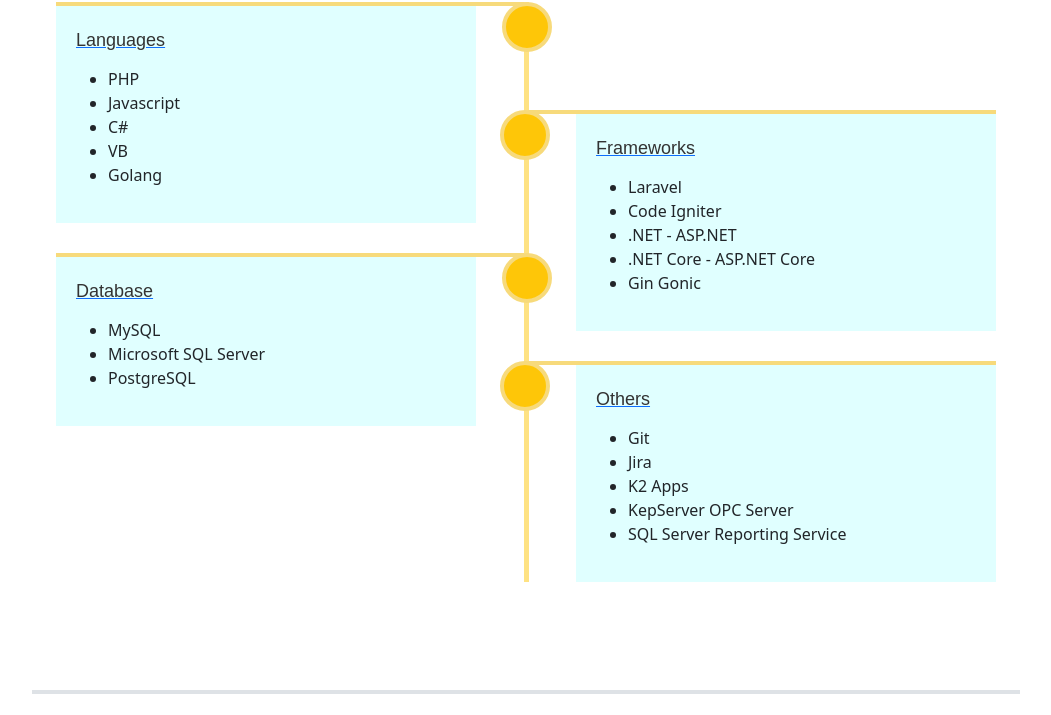
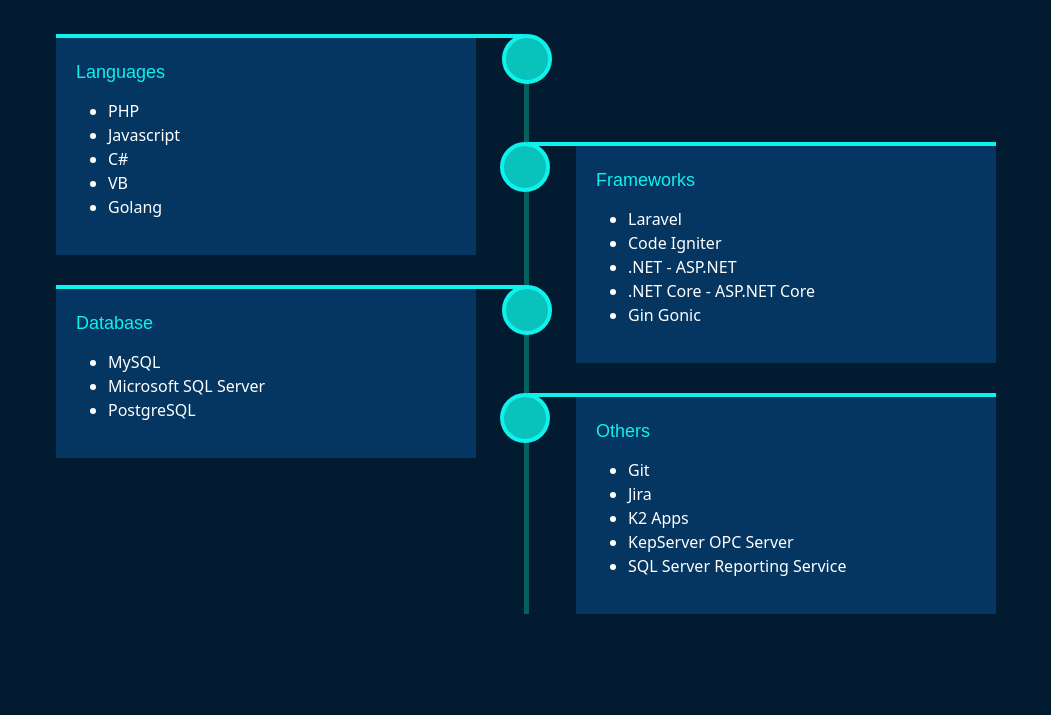
Before and after one commit to powertech2nd/frontend_personal_portfolio, a plain HTML site: page tech_stacks.html in a window 1280 px wide. Shown: the part 334-1049 px from the top of the page, without its empty margins (114-1165 px from the left). Drawn offline with nearby package versions, Linux system fonts and the light colour scheme.

Commit message:
Dark theme Tech Stacks page

```diff
--- a/tech_stacks.html
+++ b/tech_stacks.html
@@ -11,11 +11,39 @@
         integrity="sha384-gH2yIJqKdNHPEq0n4Mqa/HGKIhSkIHeL5AyhkYV8i59U5AR6csBvApHHNl/vI1Bx" crossorigin="anonymous">
 
     <style>
+        :root {
+            --primary-color-indra: #0df2eb;
+            --dark-body-background-color: #031b30;
+            --dark-secondary-color: #053661;
+            --bs-link-color: var(--primary-color-indra);
+            --bs-border-color-translucent: #08918d;
+        }
+
+        .card {
+            --bs-card-bg: var(--dark-body-background-color);
+        }
+
+        .btn-primary {
+            --bs-btn-bg: var(--primary-color-indra);
+            --bs-btn-color: black;
+        }
+
+        .btn:hover {
+            background-color: var(--dark-secondary-color);
+            border-color: var(--primary-color-indra);
+            color: var(--primary-color-indra);
+        }
+
         .body-wrapper {
             padding: 80px 30px 30px;
             width: 1024px;
             /* background-color: rgb(198, 147, 147); */
             margin: auto;
+        }
+
+        body {
+            color: white;
+            background-color: var(--dark-body-background-color);
         }
 
         header {
@@ -90,13 +118,13 @@
             left: 50%;
             width: 5px;
             margin-left: -2.5px;
-            background: rgba(254, 198, 8, 0.5);
+            background: #05615e;
         }
 
         .techstacks_area .techstacks_inner_area .techstacks_item {
             width: 50%;
             max-width: 420px;
-            background: lightcyan;
+            background: var(--dark-secondary-color);
             margin-bottom: 30px;
             padding: 20px;
             position: relative;
@@ -111,7 +139,7 @@
             height: 50px;
             width: 50px;
             border-radius: 50%;
-            border: 4px solid #f7da7b;
+            border: 4px solid var(--primary-color-indra);
             text-align: center;
             color: #fff;
             line-height: 43px;
@@ -119,12 +147,12 @@
             font-size: 30px;
             font-weight: bold;
             text-transform: uppercase;
-            background: #fec608;
+            background: #0ac2bc;
         }
 
         .techstacks_area .techstacks_inner_area .techstacks_item:after {
             content: "";
-            background: #f7da7b;
+            background: var(--primary-color-indra);
             height: 4px;
             position: absolute;
             right: -48px;
@@ -159,7 +187,7 @@
 
         .techstacks_area .techstacks_inner_area .techstacks_item h6 {
             font-size: 14px;
-            color: #fec608;
+            color: #0ac2bc;
             font-family: "Raleway", sans-serif;
             font-weight: bold;
         }
@@ -167,7 +195,7 @@
         .techstacks_area .techstacks_inner_area .techstacks_item h4 {
             font-size: 18px;
             font-family: "Raleway", sans-serif;
-            color: #333333;
+            color: var(--primary-color-indra);
             padding: 8px 0px 7px 0px;
         }
 
@@ -220,11 +248,10 @@
                     <h2>Tech Stacks</h2>
                 </div>
 
-                <div class="mt-3 techstacks_inner_area">
+                <div class="mt-5 techstacks_inner_area">
                     <div class="techstacks_item" data-line="">
-                        <a href="#">
                         <h4>Languages</h4>
-                        </a>
+
                         <ul>
                             <li>PHP</li>
                             <li>Javascript</li>
@@ -234,9 +261,7 @@
                         </ul>
                     </div>
                     <div class="techstacks_item" data-line="">
-                        <a href="#">
                         <h4>Frameworks</h4>
-                        </a>
                         <ul>
                             <li>Laravel</li>
                             <li>Code Igniter</li>
@@ -246,9 +271,7 @@
                         </ul>
                     </div>
                     <div class="techstacks_item" data-line="">
-                        <a href="#">
                         <h4>Database</h4>
-                        </a>
                         <ul>
                             <li>MySQL</li>
                             <li>Microsoft SQL Server</li>
@@ -256,9 +279,7 @@
                         </ul>
                     </div>
                     <div class="techstacks_item" data-line="">
-                        <a href="#">
                         <h4>Others</h4>
-                        </a>
                         <ul>
                             <li>Git</li>
                             <li>Jira</li>
```
Lines whose indentation alone changed are shown as unchanged.
